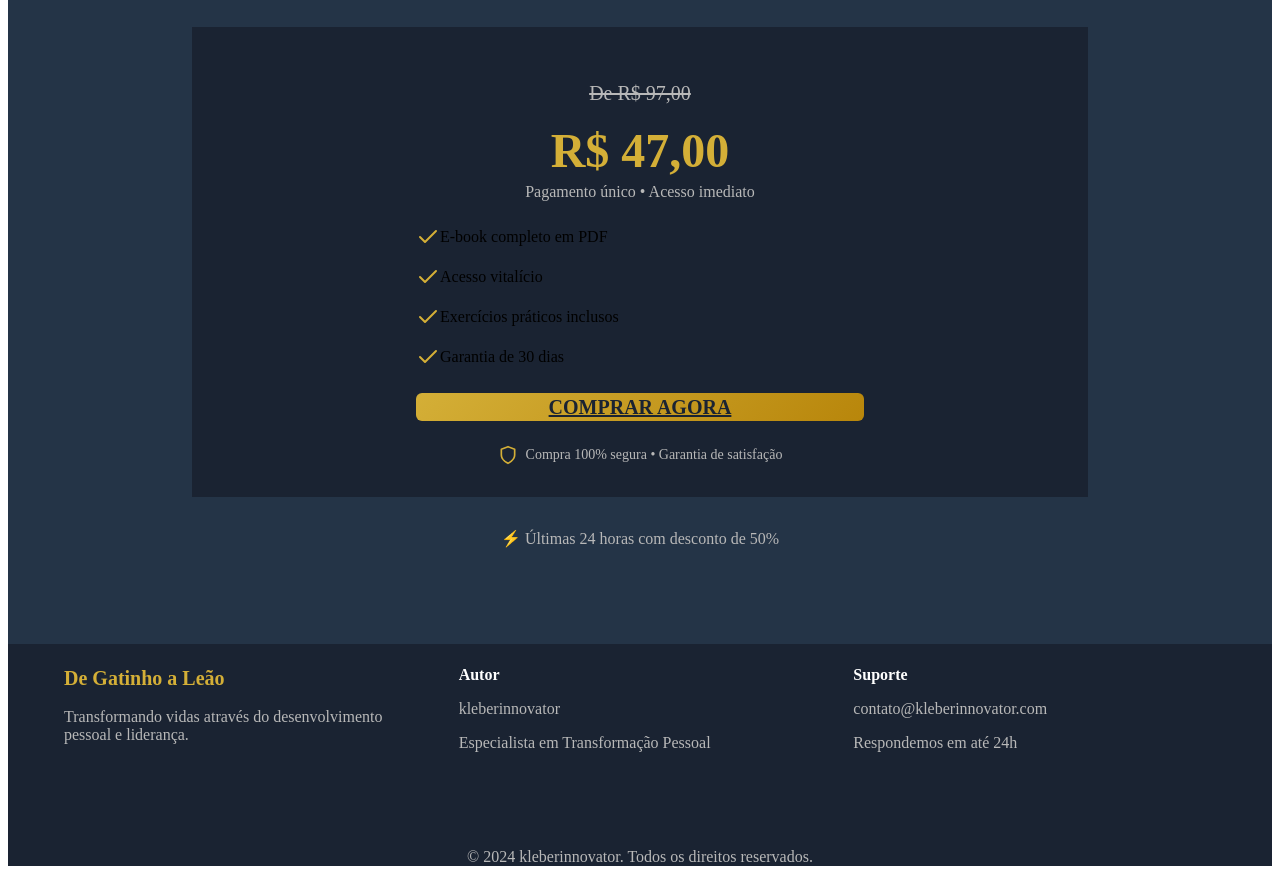
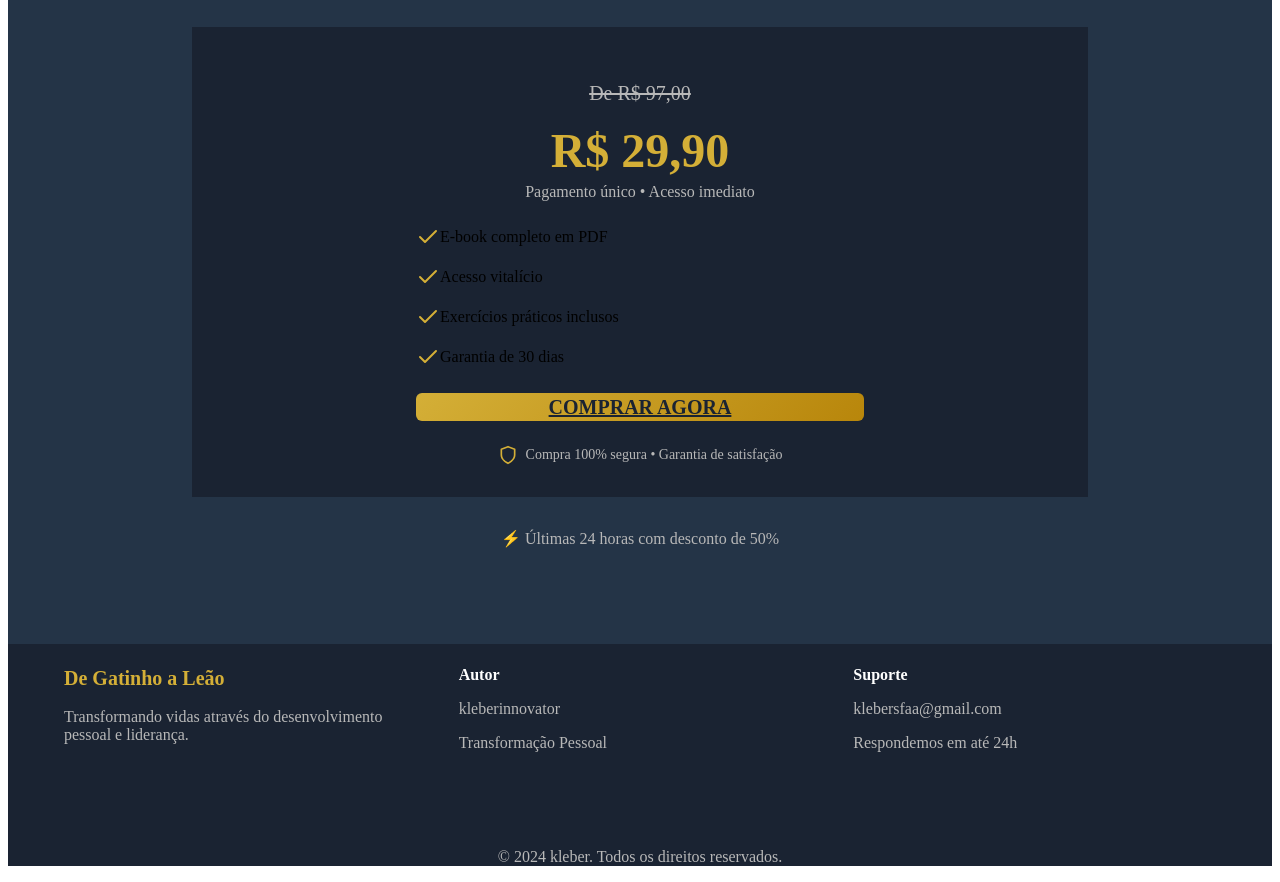
Before and after one commit to Kleber950/E-book-de-gatino-a-leao, a plain HTML site: page index.html in a window 1280 px wide. Shown: the part 3230-4112 px from the top of the page. Drawn offline with Linux system fonts and the light colour scheme.

Commit message:
Update index.html

```diff
--- a/index.html
+++ b/index.html
@@ -264,7 +264,7 @@
                     <div class="space-y-6">
                         <div class="space-y-2">
                             <p class="text-muted-foreground line-through text-xl">De R$ 97,00</p>
-                            <p class="text-5xl font-bold text-gold">R$ 47,00</p>
+                            <p class="text-5xl font-bold text-gold">R$ 29,90</p>
                             <p class="text-muted-foreground">Pagamento único • Acesso imediato</p>
                         </div>
 
@@ -287,9 +287,9 @@
                             </div>
                         </div>
 
-                        <a href="#" class="btn-primary text-xl px-12 py-6 w-full max-w-md">
-                            COMPRAR AGORA
-                        </a>
+                      <a href="https://pay.hotmart.com/N101307909M" class="btn-primary text-xl px-12 py-6 w-full max-w-md">
+    COMPRAR AGORA
+</a>
 
                         <div class="flex items-center justify-center gap-2 text-sm text-muted-foreground">
                             <svg xmlns="http://www.w3.org/2000/svg" width="24" height="24" viewBox="0 0 24 24" fill="none" stroke="currentColor" stroke-width="2" stroke-linecap="round" stroke-linejoin="round" class="w-5 h-5 text-gold"><path d="M12 22s8-4 8-10V5l-8-3-8 3v7c0 6 8 10 8 10z"/></svg>
@@ -317,16 +317,16 @@
                     <div>
                         <h4 class="font-semibold text-white mb-4">Autor</h4>
                         <p class="text-muted-foreground">kleberinnovator</p>
-                        <p class="text-muted-foreground">Especialista em Transformação Pessoal</p>
+                        <p class="text-muted-foreground"> Transformação Pessoal</p>
                     </div>
                     <div>
                         <h4 class="font-semibold text-white mb-4">Suporte</h4>
-                        <p class="text-muted-foreground">contato@kleberinnovator.com</p>
+                        <p class="text-muted-foreground">klebersfaa@gmail.com</p>
                         <p class="text-muted-foreground">Respondemos em até 24h</p>
                     </div>
                 </div>
                 <div class="border-t border-border mt-8 pt-8 text-center text-muted-foreground">
-                    <p>&copy; 2024 kleberinnovator. Todos os direitos reservados.</p>
+                    <p>&copy; 2024 kleber. Todos os direitos reservados.</p>
                 </div>
             </div>
         </footer>
```
